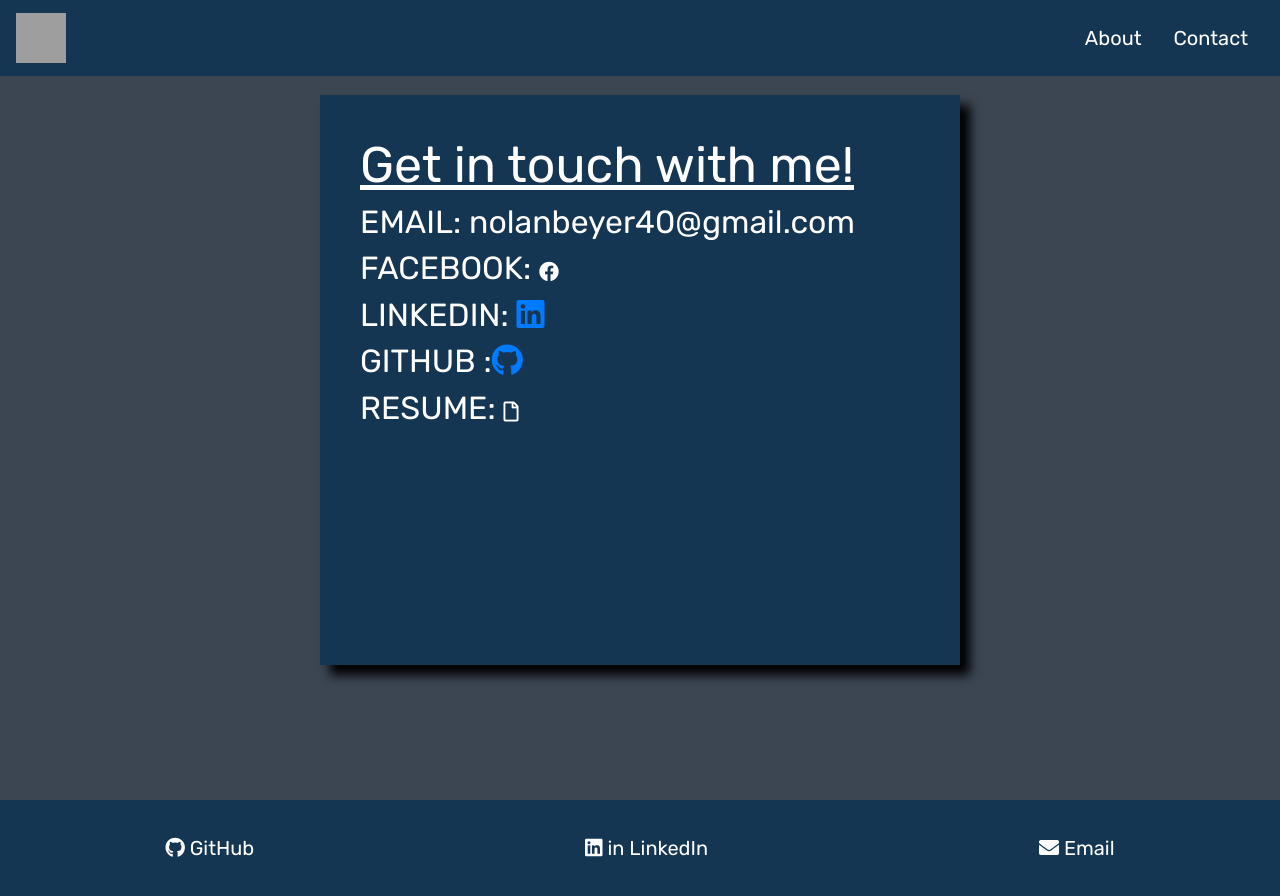
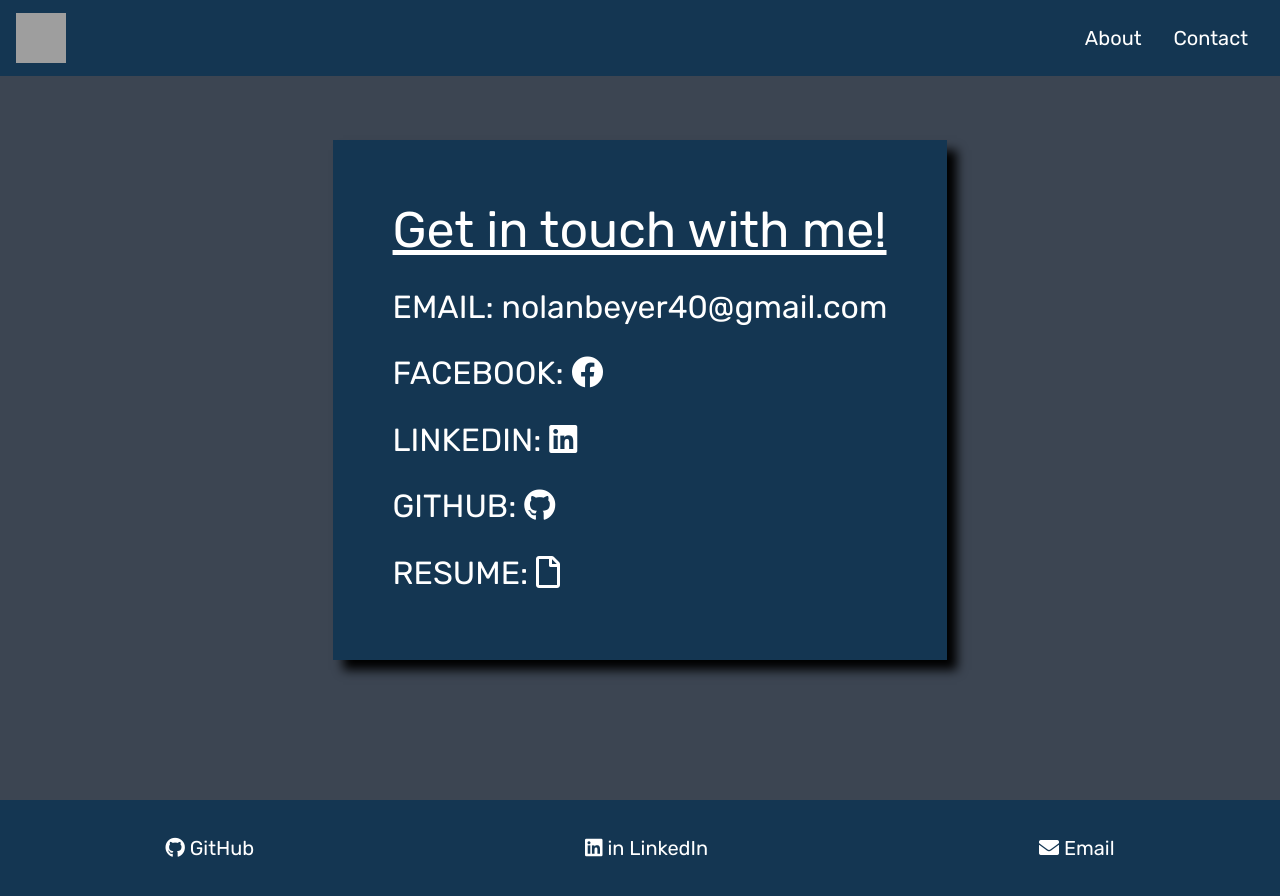
Before and after one commit to NolanBeyer/My-Portfolio, a React (Create React App) app: page /#/about in a window 1280 px wide. Both pictures are taken after a click on the button "Contact". Built offline with nearby package versions, Linux system fonts and the light colour scheme; grey boxes are pictures that could not be loaded.

Commit message:
Updated contact links and addressed all warnings

```diff
--- a/src/components/Contact.css
+++ b/src/components/Contact.css
@@ -1,29 +1,35 @@
-.contact-body{
+.contact {
   display: flex;
   justify-content: center;
   align-items: center;
   width: 100vw;
   height: 100vh;
-    padding-bottom: 40px;
   background-color: rgb(60, 69, 82);
 }
 
-.contact-main{
-    display: flex;
-    flex-direction: column;
-    margin: 0 auto;
+.contact__me {
+  margin: 100px;
+  padding: 50px;
   background-color: rgb(20, 54, 82);
-    padding: 40px;
-    width: 50%;
-    height: 75%;
   color: white;
   box-shadow: 10px 10px 10px black;
 }
 
-
-
-
-h1{
+.contact__title {
   font-size: 50px;
   text-decoration: underline;
+  padding: 10px;
 }
+
+.contact__info {
+  padding: 10px;
+}
+
+.contact__links {
+  color: white;
+}
+
+a:hover {
+  color: white;
+  text-decoration: none;
+}
--- a/src/components/Contact.js
+++ b/src/components/Contact.js
@@ -1,26 +1,39 @@
-import React from 'react';
-import './Contact.css';
+import React from "react";
+import "./Contact.css";
 
 const Contact = () => {
   return (
-		<div className='contact-body'>
-			<div className='contact-main'>
-				<h1>Get in touch with me!</h1>
-				<h2 className='info'>EMAIL: nolanbeyer40@gmail.com</h2>
-				<h2 className='info'>FACEBOOK: <a className='links' href='https://www.facebook.com/nolan.beyer/'><i class="fab fa-facebook"></i></a></h2>
-				<h2 className='info'>
-					LINKEDIN: <a className='links' href='https://www.linkedin.com/in/nolan-beyer-5252731b1/' className='fab fa-linkedin'></a>
+    <div className="contact">
+      <div className="contact__me">
+        <h1 className="contact__title">Get in touch with me!</h1>
+        <h2 className="contact__info">EMAIL: nolanbeyer40@gmail.com</h2>
+        <h2 className="contact__info">
+          FACEBOOK:{" "}
+          <a
+            className="contact__links fab fa-facebook"
+            href="https://www.facebook.com/nolan.beyer/"> </a>
         </h2>
-				<h2 className='info'>
-					GITHUB :
-					<a className='links' className='fab fa-github' href='https://github.com/NolanBeyer'></a>
+        <h2 className="contact__info">
+          LINKEDIN:{" "}
+          <a
+            className="contact__links fab fa-linkedin"
+            href="https://www.linkedin.com/in/nolan-beyer-5252731b1/"> </a>
         </h2>
-				<h2 className='info'>
-					RESUME: <a className='links' href='https://docs.google.com/document/d/1vDKrCI6gJ_dlaeLlpHgoYI028fGBEmxCJwByaa39pTw/edit?usp=sharing'><i class="far fa-file"></i></a>
+        <h2 className="contact__info">
+          GITHUB: {" "}
+          <a
+            className="contact__links fab fa-github"
+            href="https://github.com/NolanBeyer"> </a>
+        </h2>
+        <h2 className="contact__info">
+          RESUME:{" "}
+          <a
+            className="contact__links far fa-file"
+            href="https://docs.google.com/document/d/1vDKrCI6gJ_dlaeLlpHgoYI028fGBEmxCJwByaa39pTw/edit?usp=sharing"> </a>
         </h2>
       </div>
     </div>
-	)
-}
+  );
+};
 
-export default Contact
+export default Contact;
```
Lines whose indentation alone changed are shown as unchanged.
